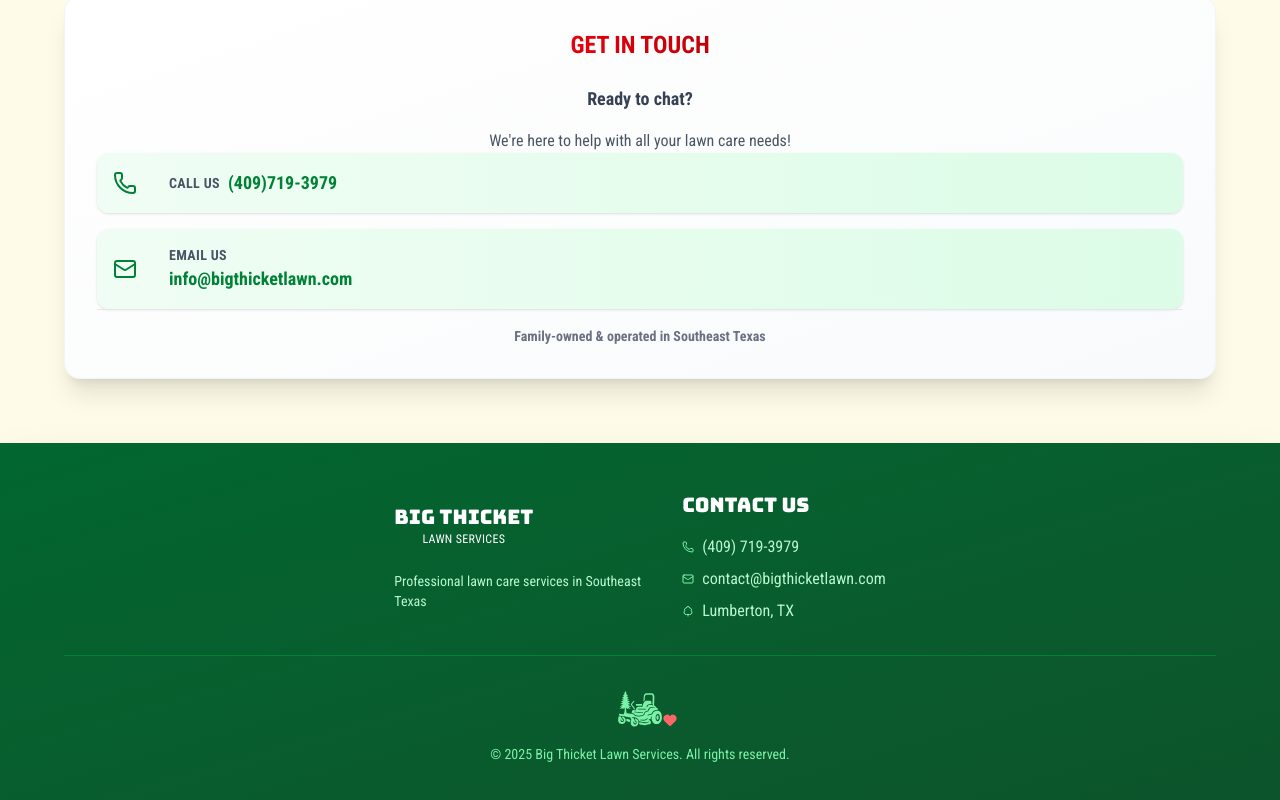
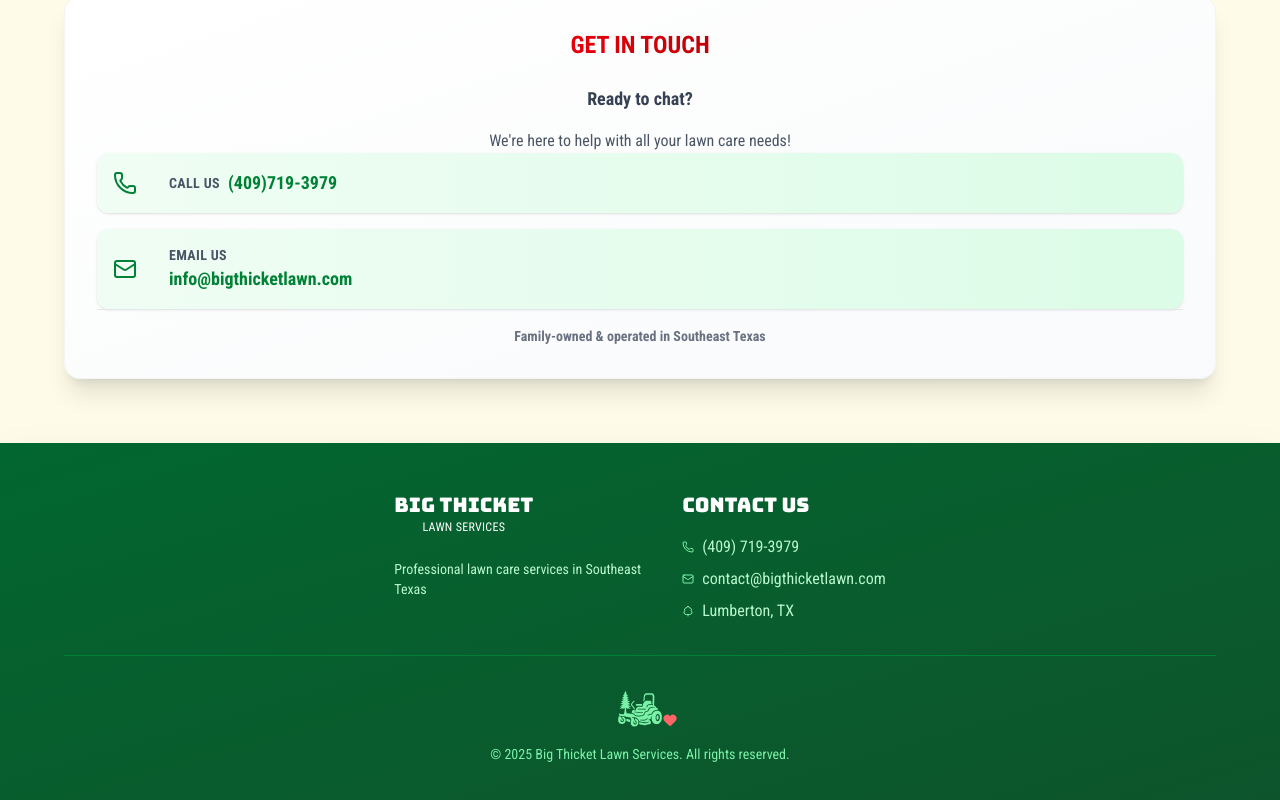
Before and after one commit to dearchristopher/big-thicket-lawn, a React (Vite) app: page / in a window 1280 px wide. Shown: the part 2751-3551 px from the top of the page. Built offline with nearby package versions, Linux system fonts and the light colour scheme.

Commit message:
footer alignment

```diff
--- a/src/components/Footer.tsx
+++ b/src/components/Footer.tsx
@@ -7,7 +7,7 @@ export const Footer = () => {
     return (
         <footer className="bg-gradient-to-br from-green-800 to-green-900 text-white py-8 md:py-12 px-4 md:px-8 shadow-2xl">
             <div className="max-w-6xl mx-auto">
-                <div className="flex flex-col md:flex-row gap-6 md:gap-8 items-center md:justify-center">
+                <div className="flex flex-col md:flex-row gap-6 md:gap-8 items-start md:justify-center">
                     <div className="flex flex-col items-center md:items-start">
                         <Link to="/" className="mb-4 w-full">
                             <FooterMower />
```
